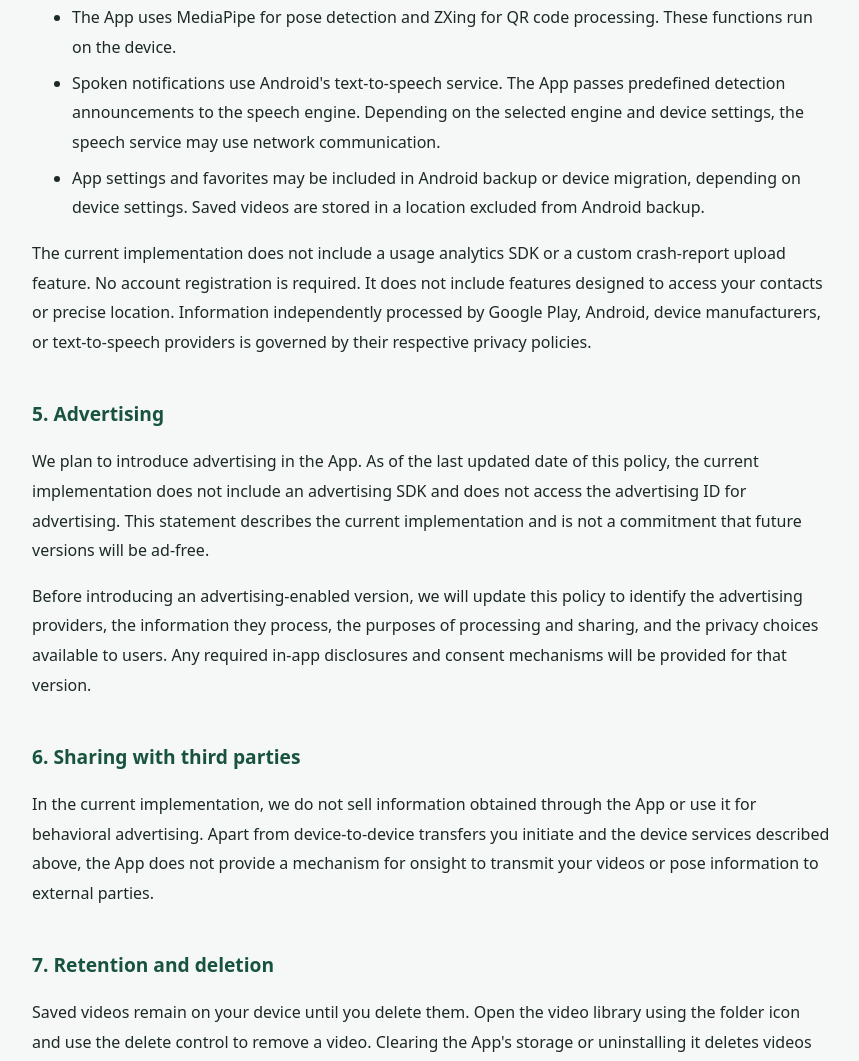
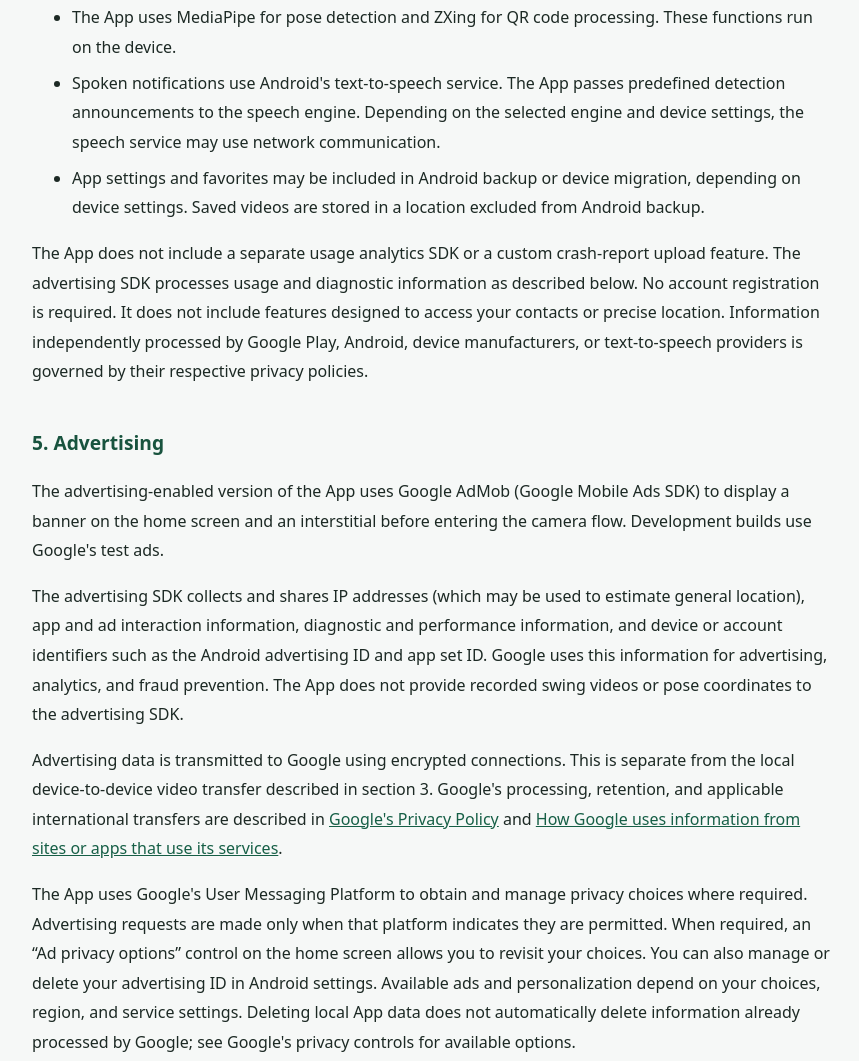
Before and after one commit to kohshin1977/golf-camera-privacy, a plain HTML site: page index.html in a window 1280 px wide. Shown: the part 1506-2567 px from the top of the page, without its empty margins (208-1067 px from the left). Drawn offline with Linux system fonts and the light colour scheme.

Commit message:
Disclose AdMob data handling and privacy choices

```diff
--- a/index.html
+++ b/index.html
@@ -30,12 +30,14 @@
 <li>Spoken notifications use Android's text-to-speech service. The App passes predefined detection announcements to the speech engine. Depending on the selected engine and device settings, the speech service may use network communication.</li>
 <li>App settings and favorites may be included in Android backup or device migration, depending on device settings. Saved videos are stored in a location excluded from Android backup.</li>
 </ul>
-<p>The current implementation does not include a usage analytics SDK or a custom crash-report upload feature. No account registration is required. It does not include features designed to access your contacts or precise location. Information independently processed by Google Play, Android, device manufacturers, or text-to-speech providers is governed by their respective privacy policies.</p>
+<p>The App does not include a separate usage analytics SDK or a custom crash-report upload feature. The advertising SDK processes usage and diagnostic information as described below. No account registration is required. It does not include features designed to access your contacts or precise location. Information independently processed by Google Play, Android, device manufacturers, or text-to-speech providers is governed by their respective privacy policies.</p>
 <h2>5. Advertising</h2>
-<p>We plan to introduce advertising in the App. As of the last updated date of this policy, the current implementation does not include an advertising SDK and does not access the advertising ID for advertising. This statement describes the current implementation and is not a commitment that future versions will be ad-free.</p>
-<p>Before introducing an advertising-enabled version, we will update this policy to identify the advertising providers, the information they process, the purposes of processing and sharing, and the privacy choices available to users. Any required in-app disclosures and consent mechanisms will be provided for that version.</p>
+<p>The advertising-enabled version of the App uses Google AdMob (Google Mobile Ads SDK) to display a banner on the home screen and an interstitial before entering the camera flow. Development builds use Google's test ads.</p>
+<p>The advertising SDK collects and shares IP addresses (which may be used to estimate general location), app and ad interaction information, diagnostic and performance information, and device or account identifiers such as the Android advertising ID and app set ID. Google uses this information for advertising, analytics, and fraud prevention. The App does not provide recorded swing videos or pose coordinates to the advertising SDK.</p>
+<p>Advertising data is transmitted to Google using encrypted connections. This is separate from the local device-to-device video transfer described in section 3. Google's processing, retention, and applicable international transfers are described in <a href="https://policies.google.com/privacy">Google's Privacy Policy</a> and <a href="https://policies.google.com/technologies/partner-sites">How Google uses information from sites or apps that use its services</a>.</p>
+<p>The App uses Google's User Messaging Platform to obtain and manage privacy choices where required. Advertising requests are made only when that platform indicates they are permitted. When required, an “Ad privacy options” control on the home screen allows you to revisit your choices. You can also manage or delete your advertising ID in Android settings. Available ads and personalization depend on your choices, region, and service settings. Deleting local App data does not automatically delete information already processed by Google; see Google's privacy controls for available options.</p>
 <h2>6. Sharing with third parties</h2>
-<p>In the current implementation, we do not sell information obtained through the App or use it for behavioral advertising. Apart from device-to-device transfers you initiate and the device services described above, the App does not provide a mechanism for onsight to transmit your videos or pose information to external parties.</p>
+<p>We do not sell your recorded videos or pose information. Advertising-related information is shared with Google as described in section 5. Apart from device-to-device transfers you initiate and the device services described above, the App does not provide a mechanism for onsight to transmit your videos or pose information to external parties.</p>
 <h2>7. Retention and deletion</h2>
 <p>Saved videos remain on your device until you delete them. Open the video library using the folder icon and use the delete control to remove a video. Clearing the App's storage or uninstalling it deletes videos and settings from that device's private app storage. Temporary replay data is kept in cache or other temporary storage and is deleted during cleanup or may be removed by Android's cache management.</p>
 <p>A video sent to another device is an independent copy. Deleting it on the camera device does not delete it on the display device; delete copies separately on each device. Deleting an imported video from the App does not delete its original file. Manage any settings retained in an operating-system backup through your backup service.</p>
```
